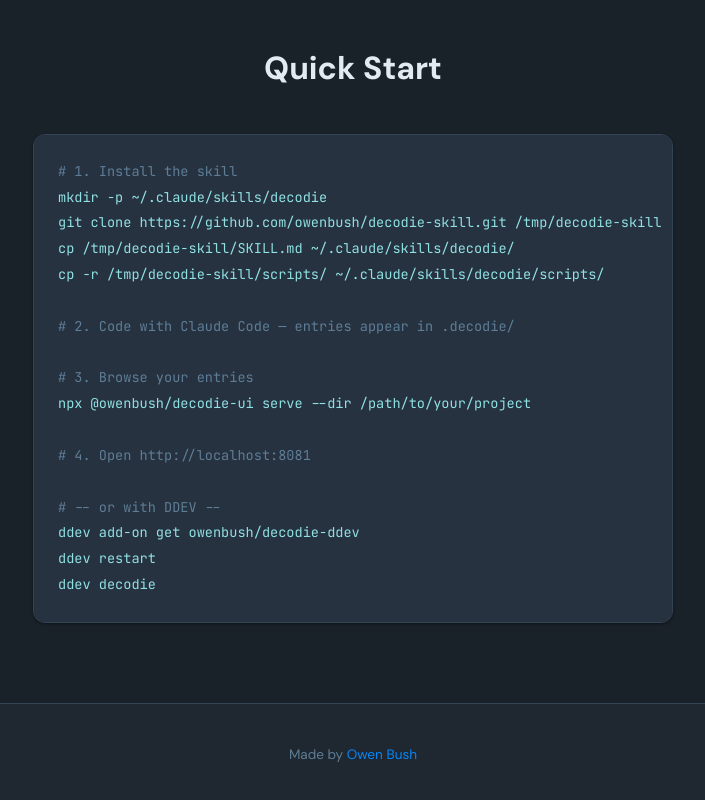
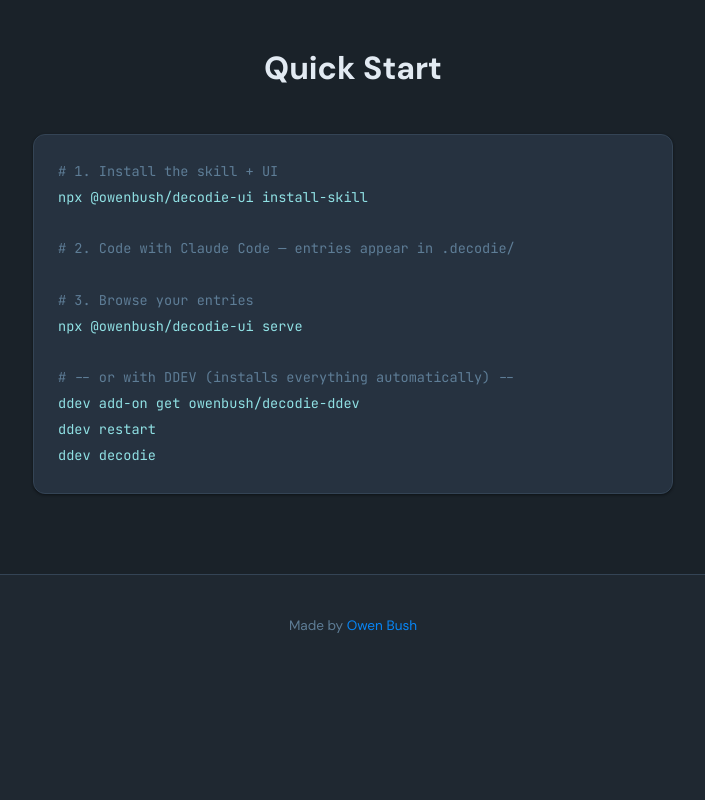
Before and after one commit to owenbush/decodie, a plain HTML site: page index.html in a window 1280 px wide. Shown: the part 3077-3877 px from the top of the page, without its empty margins (287-992 px from the left). After the commit the page ends 3753 px from the top, so only its background shows below. Drawn offline with Linux system fonts and the light colour scheme.

Commit message:
Update install instructions

```diff
--- a/index.html
+++ b/index.html
@@ -553,20 +553,15 @@
 <section class="section quickstart" id="quickstart">
   <div class="container">
     <h2>Quick Start</h2>
-    <pre><code><span class="comment"># 1. Install the skill</span>
-<span class="cmd">mkdir -p ~/.claude/skills/decodie</span>
-<span class="cmd">git clone https://github.com/owenbush/decodie-skill.git /tmp/decodie-skill</span>
-<span class="cmd">cp /tmp/decodie-skill/SKILL.md ~/.claude/skills/decodie/</span>
-<span class="cmd">cp -r /tmp/decodie-skill/scripts/ ~/.claude/skills/decodie/scripts/</span>
+    <pre><code><span class="comment"># 1. Install the skill + UI</span>
+<span class="cmd">npx @owenbush/decodie-ui install-skill</span>
 
 <span class="comment"># 2. Code with Claude Code — entries appear in .decodie/</span>
 
 <span class="comment"># 3. Browse your entries</span>
-<span class="cmd">npx @owenbush/decodie-ui serve --dir /path/to/your/project</span>
+<span class="cmd">npx @owenbush/decodie-ui serve</span>
 
-<span class="comment"># 4. Open http://localhost:8081</span>
-
-<span class="comment"># -- or with DDEV --</span>
+<span class="comment"># -- or with DDEV (installs everything automatically) --</span>
 <span class="cmd">ddev add-on get owenbush/decodie-ddev</span>
 <span class="cmd">ddev restart</span>
 <span class="cmd">ddev decodie</span></code></pre>
```
